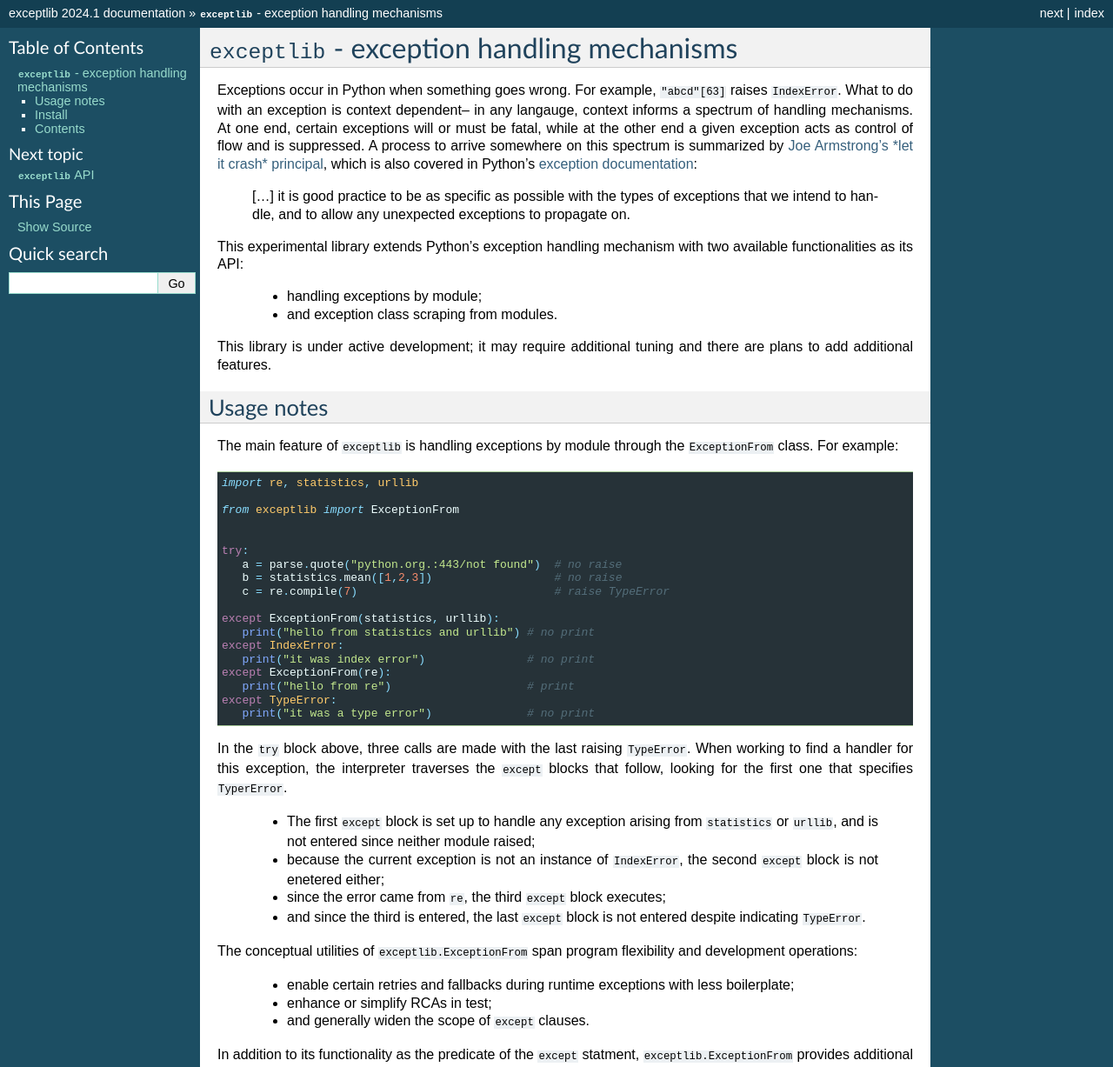
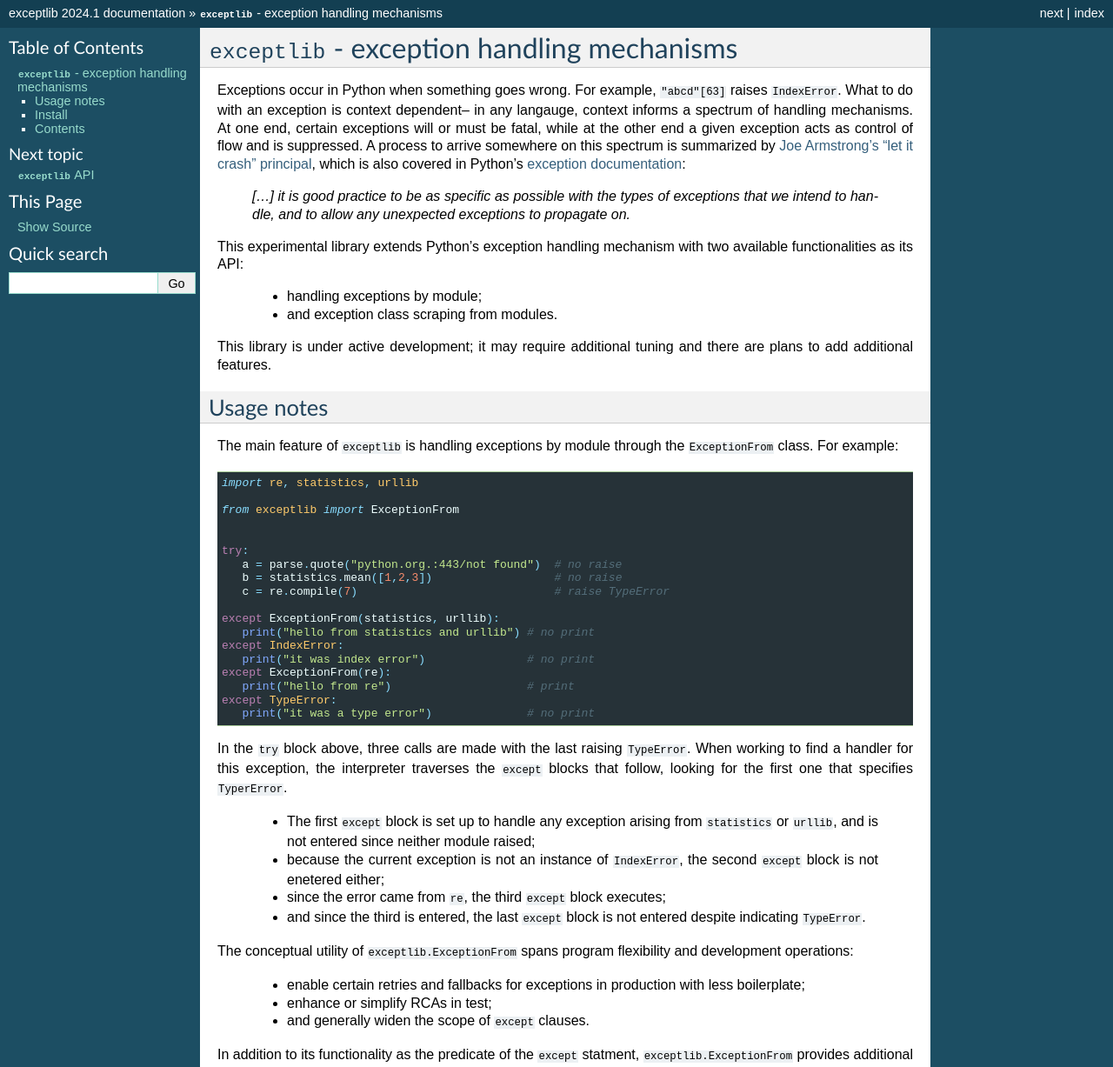
Before and after one commit to wfatherley/exceptlib, a Sphinx documentation site: the page built from docs/source/index.rst, in a window 1280 px wide. Shown: the top 1227 px of the page at 87% size. Built offline with Sphinx 7.4.7, drawn with Linux system fonts in a browser that asks for light colours.

Commit message:
WIP enhance docs

```diff
--- a/docs/source/index.rst
+++ b/docs/source/index.rst
@@ -6,9 +6,9 @@
 ``exceptlib`` - exception handling mechanisms
 =============================================
 
-Exceptions occur in Python when something goes wrong. For example, ``"abcd"[63]`` raises ``IndexError``. What to do with an exception is context dependent-- in any langauge, context informs a spectrum of handling mechanisms. At one end, certain exceptions will or must be fatal, while at the other end a given exception acts as control of flow and is suppressed. A process to arrive somewhere on this spectrum is summarized by `Joe Armstrong's *let it crash* principal <https://softwareengineering.stackexchange.com/a/421837>`_, which is also covered in Python's `exception documentation <https://docs.python.org/3/tutorial/errors.html#handling-exceptions>`_:
+Exceptions occur in Python when something goes wrong. For example, ``"abcd"[63]`` raises ``IndexError``. What to do with an exception is context dependent-- in any langauge, context informs a spectrum of handling mechanisms. At one end, certain exceptions will or must be fatal, while at the other end a given exception acts as control of flow and is suppressed. A process to arrive somewhere on this spectrum is summarized by `Joe Armstrong's "let it crash" principal <https://softwareengineering.stackexchange.com/a/421837>`_, which is also covered in Python's `exception documentation <https://docs.python.org/3/tutorial/errors.html#handling-exceptions>`_:
 
-   [...] it is good practice to be as specific as possible with the types of exceptions that we intend to handle, and to allow any unexpected exceptions to propagate on.
+   *[...] it is good practice to be as specific as possible with the types of exceptions that we intend to handle, and to allow any unexpected exceptions to propagate on.*
 
 This experimental library extends Python's exception handling mechanism with two available functionalities as its API:
 
@@ -50,9 +50,9 @@ In the ``try`` block above, three calls are made with the last raising ``TypeErr
  * since the error came from ``re``, the third ``except`` block executes;
  * and since the third is entered, the last ``except`` block is not entered despite indicating ``TypeError``.
 
-The conceptual utilities of ``exceptlib.ExceptionFrom`` span program flexibility and development operations:
+The conceptual utility of ``exceptlib.ExceptionFrom`` spans program flexibility and development operations:
 
- * enable certain retries and fallbacks during runtime exceptions with less boilerplate;
+ * enable certain retries and fallbacks for exceptions in production with less boilerplate;
  * enhance or simplify RCAs in test;
  * and generally widen the scope of ``except`` clauses.
 
```
Also changed, not shown: README.md (+2 -2 lines), 2 other files.
